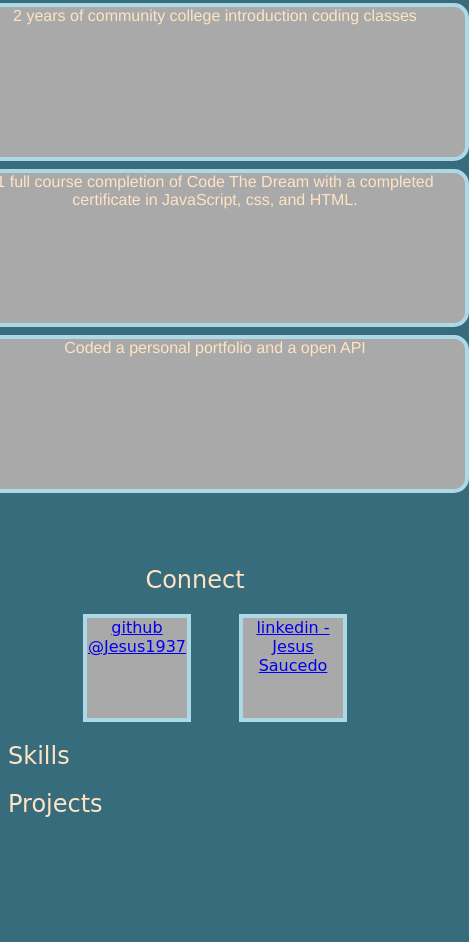
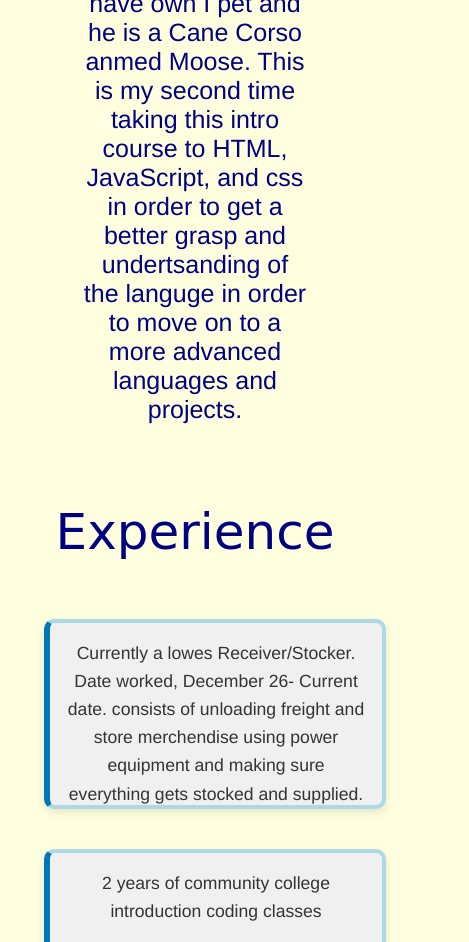
Before and after one commit to Jesus1937/jesus-saucedo-kepler, a plain HTML site: page index.html in a window 390 px wide. Shown: the part 1058-2000 px from the top of the page, 469 px wide, since content can reach past the window. Before the commit the page ends 1896 px from the top, so only its background shows below. Drawn offline with Linux system fonts and the light colour scheme.

Commit message:
responsiveness added

```diff
--- a/css/index.css
+++ b/css/index.css
@@ -77,13 +77,16 @@ align-content: center;
     gap: 3rem;
     justify-content: center;
     flex-wrap: wrap;
+
 }
 #Connect li{
     border: 4px solid lightblue;
+    border-radius: 15px;
     background-color: darkgray;
     height:100px;
     width: 100px;
     list-style:none;
+
 }
 
 /* Making the navigation menu*/
@@ -105,3 +108,107 @@ nav li{
     font-size:  200%;
 
 }
+
+/* Tablet first*/
+
+@media(max-width: 1024px){
+    body{
+        background-color: lightyellow;
+
+    }
+    #About{
+        color:navy;
+
+    }
+    h1{
+        color:navy;
+
+    }
+    #About h2{
+        color: navy;
+        font-size: 50px;;
+    }
+    #About p{
+        font-size: 25px;
+    }
+    #Experience h2{
+        color:navy;
+        font-size: 50px;;
+    }
+
+    #Experience li{
+        font-size: 25px;
+    }
+    #Connect h2{
+        color: navy;
+        font-size: 50px;;
+    }
+
+
+
+    #Connect li {
+        font-size: 1.1rem;
+        border: 2px dashed navy;
+        box-shadow: 2px 2px 10px gray;
+      }
+
+
+    #Skills h2{
+        color:navy;
+        font-size: 50px;;
+    }
+    #Projects h2{
+        color: navy;
+        font-size: 50px;;
+
+    }
+    nav li {
+        font-size: 1.2rem;
+        border: 2px solid navy;
+        padding: 0.5rem 1rem;
+      }
+}
+
+
+@media (max-width: 768px) {
+    #Experience li {
+        font-size: 1.1rem;
+        background-color: #f0f0f0;
+        border-left: 6px solid #0077b6;
+        padding: 1rem;
+        margin: 1rem auto;
+        width: 90%;
+        max-width: 600px;
+        border-radius: 10px;
+        box-shadow: 0 4px 8px rgba(0, 0, 0, 0.1);
+        color: #333;
+        line-height: 1.6;
+        transition: transform 0.3s ease, box-shadow 0.3s ease;
+      }
+
+      #Experience li:hover {
+        transform: scale(1.02);
+        box-shadow: 0 6px 12px rgba(0, 0, 0, 0.2);
+      }
+
+      #Connect li {
+        display: flex;
+        align-items: center;
+        justify-content: center;
+        width: 120px;
+        height: 120px;
+        background-color: #0077b6;
+        color: white;
+        font-size: 1rem;
+        font-weight: bold;
+        text-align: center;
+        border-radius: 50%;
+        box-shadow: 0 4px 10px rgba(0, 0, 0, 0.2);
+        transition: background-color 0.3s ease, transform 0.3s ease;
+      }
+
+      #Connect li:hover {
+        background-color: #023e8a;
+        transform: scale(1.1);
+      }
+}
```
